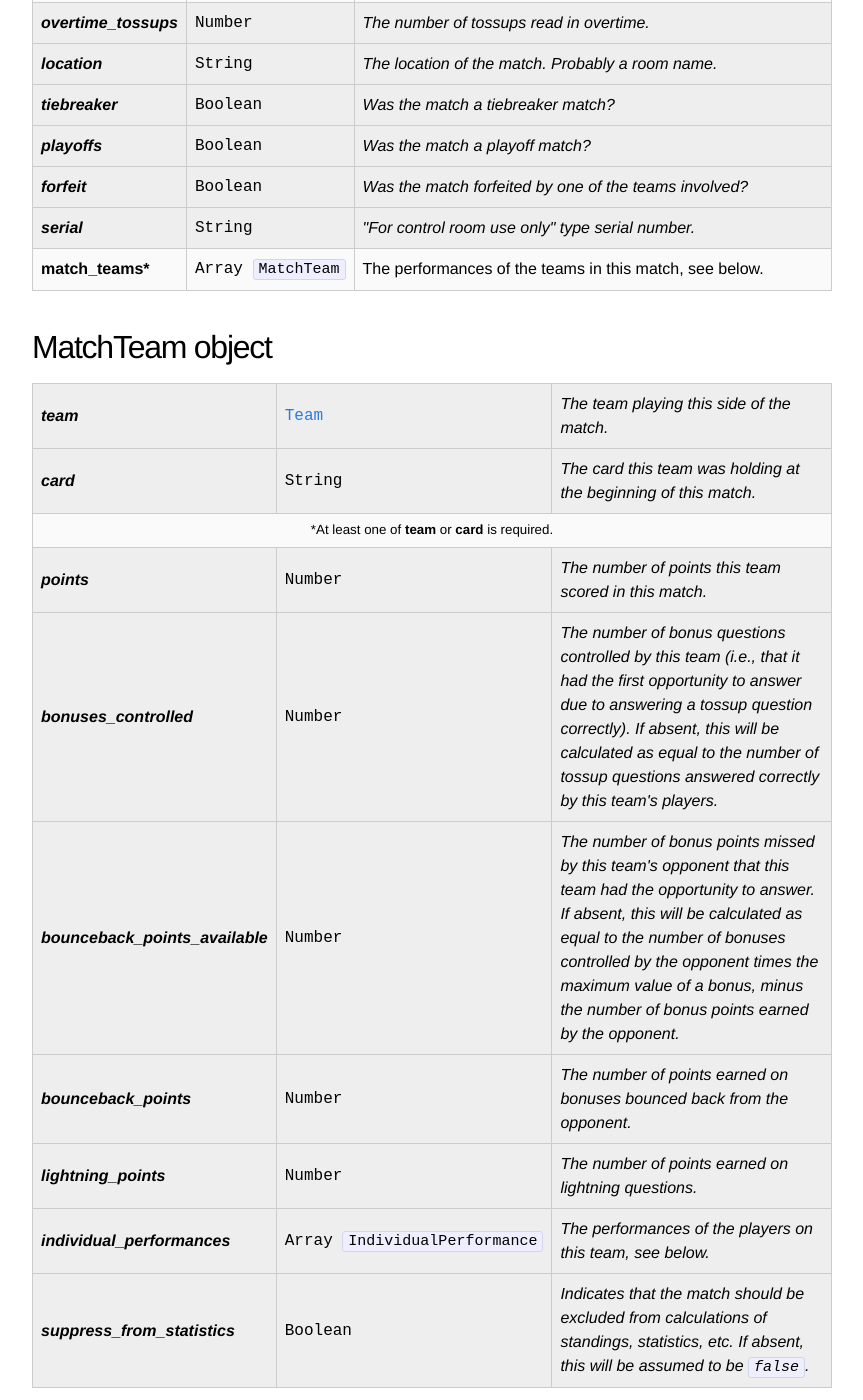
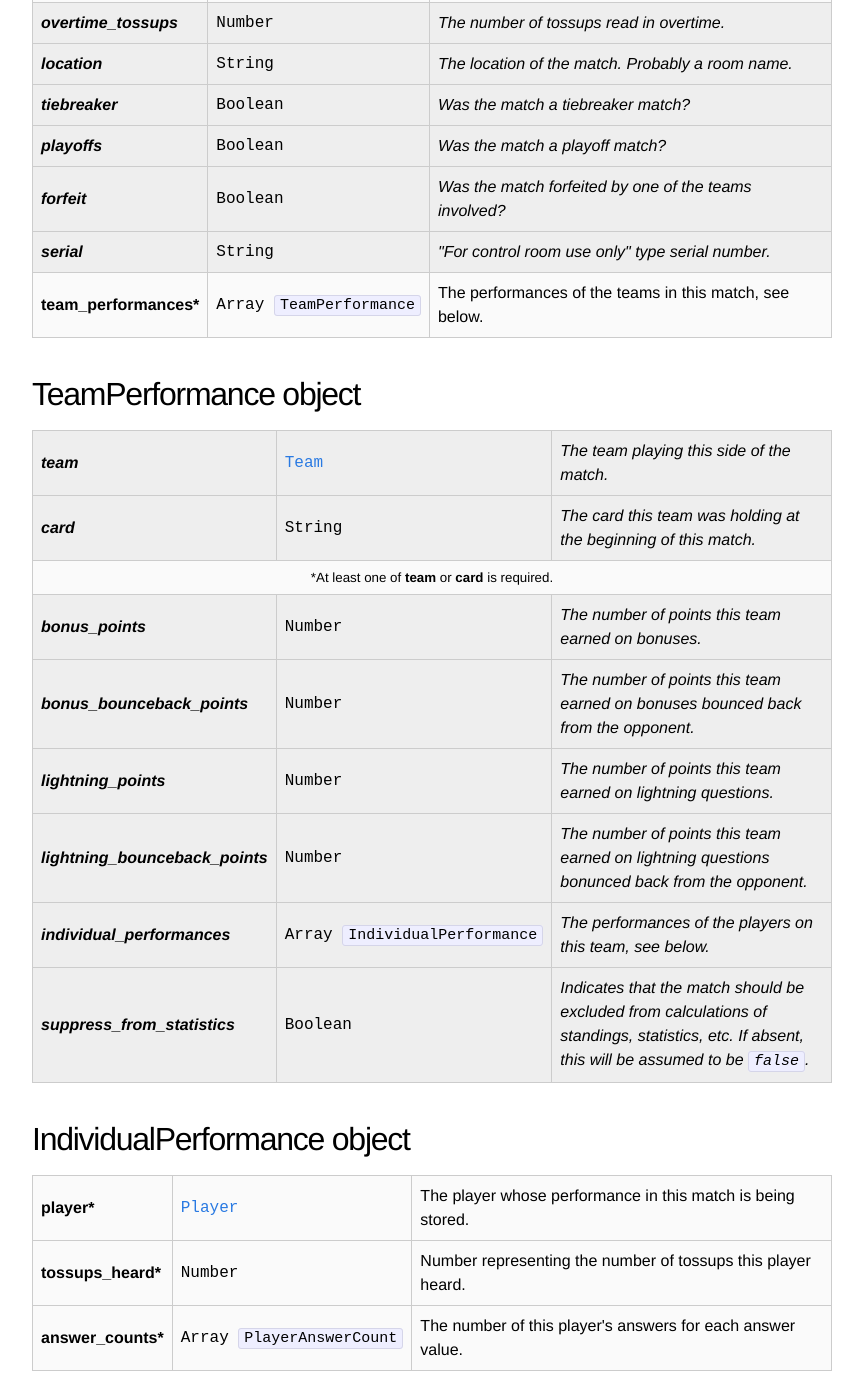
Before and after one commit to quizbowl/schema, a Jekyll site: the page built from match.md, in a window 1280 px wide and 1400 px high, scrolled down 445 px. Shown: the whole window, without its empty margins (208-1071 px from the left). Built offline with Jekyll 4.4.1, drawn with Linux system fonts in a browser that asks for light colours; some of the changed text lies outside the part shown.

Commit message:
Clean up what we store for each match

```diff
--- a/match.md
+++ b/match.md
@@ -2,7 +2,7 @@
 layout: page
 title: Match
 ---
-A `Match` object describes a single match scheduled between two teams. A `Match` object with `MatchTeam` objects but without `IndividualPerformance` objects can be used to describe a match that has been scheduled but not played.
+A `Match` object describes a single match scheduled between two teams. A `Match` object with `TeamPerformance` objects but without `IndividualPerformance` objects can be used to describe a match that has been scheduled but not played.
 
 ## Match object
 
@@ -48,13 +48,13 @@ A `Match` object describes a single match scheduled between two teams. A `Match`
     <td>"For control room use only" type serial number.</td>
   </tr>
   <tr class="required">
-    <th>match_teams</th>
-    <td class="type"><nobr>Array <code>MatchTeam</code></nobr></td>
+    <th>team_performances</th>
+    <td class="type"><nobr>Array <code>TeamPerformance</code></nobr></td>
     <td>The performances of the teams in this match, see below.</td>
   </tr>
 </tbody></table>
 
-## MatchTeam object
+## TeamPerformance object
 
 <table class="fields"><tbody>
   <tr class="optional">
@@ -71,29 +71,24 @@ A `Match` object describes a single match scheduled between two teams. A `Match`
     <td colspan="3">At least one of <b>team</b> or <b>card</b> is required.</td>
   </tr>
   <tr class="optional">
-    <th>points</th>
+    <th>bonus_points</th>
     <td class="type">Number</td>
-    <td>The number of points this team scored in this match.</td>
+    <td>The number of points this team earned on bonuses.</td>
   </tr>
   <tr class="optional">
-    <th>bonuses_controlled</th>
+    <th>bonus_bounceback_points</th>
     <td class="type">Number</td>
-    <td>The number of bonus questions controlled by this team (i.e., that it had the first opportunity to answer due to answering a tossup question correctly). If absent, this will be calculated as equal to the number of tossup questions answered correctly by this team's players.</td>
-  </tr>
-  <tr class="optional">
-    <th>bounceback_points_available</th>
-    <td class="type">Number</td>
-    <td>The number of bonus points missed by this team's opponent that this team had the opportunity to answer. If absent, this will be calculated as equal to the number of bonuses controlled by the opponent times the maximum value of a bonus, minus the number of bonus points earned by the opponent.</td>
-  </tr>
-  <tr class="optional">
-    <th>bounceback_points</th>
-    <td class="type">Number</td>
-    <td>The number of points earned on bonuses bounced back from the opponent.</td>
+    <td>The number of points this team earned on bonuses bounced back from the opponent.</td>
   </tr>
   <tr class="optional">
     <th>lightning_points</th>
     <td class="type">Number</td>
-    <td>The number of points earned on lightning questions.</td>
+    <td>The number of points this team earned on lightning questions.</td>
+  </tr>
+  <tr class="optional">
+    <th>lightning_bounceback_points</th>
+    <td class="type">Number</td>
+    <td>The number of points this team earned on lightning questions bonunced back from the opponent.</td>
   </tr>
   <tr class="optional">
     <th>individual_performances</th>
```
